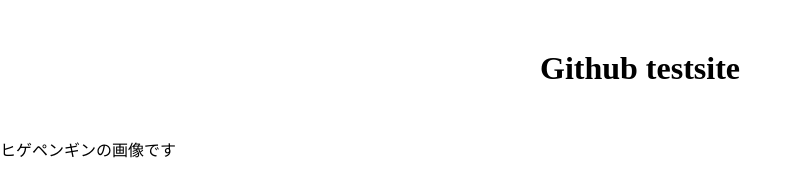
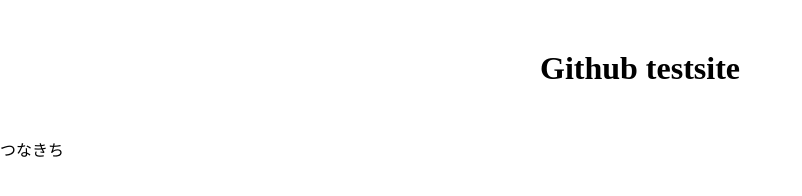
Before and after one commit to lettece/sitetest, a plain HTML site: page index.html in a window 1280 px wide. Shown: the whole page, without its empty margins (0-802 px from the left). Drawn offline with Linux system fonts and the light colour scheme.

Commit message:
Update index.html

```diff
--- a/index.html
+++ b/index.html
@@ -9,6 +9,6 @@
 </head>
 <body>
   <h1 class="head-1">Github testsite </h1>
-  <p class="text">ヒゲペンギンの画像です </p>
+  <p class="text">つなきち </p>
 </body>
 </html>
```
